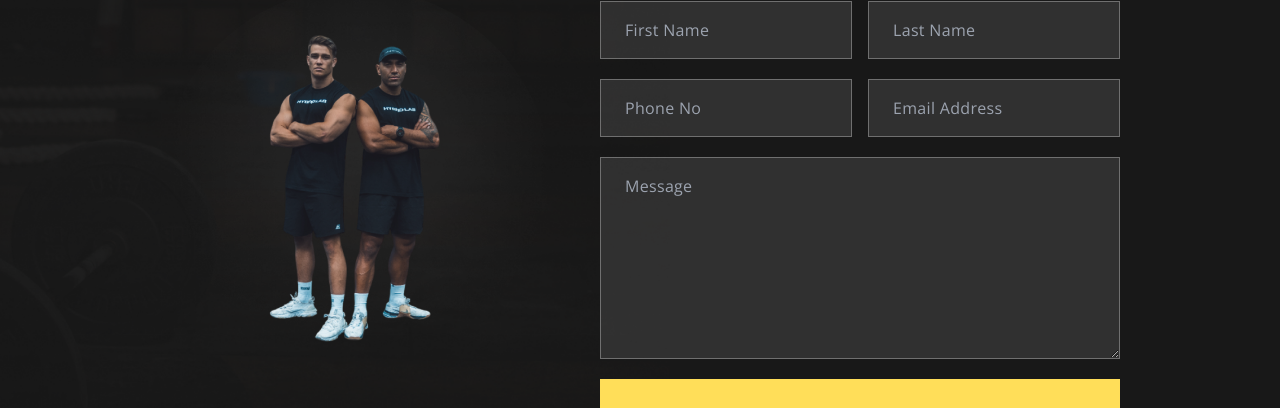
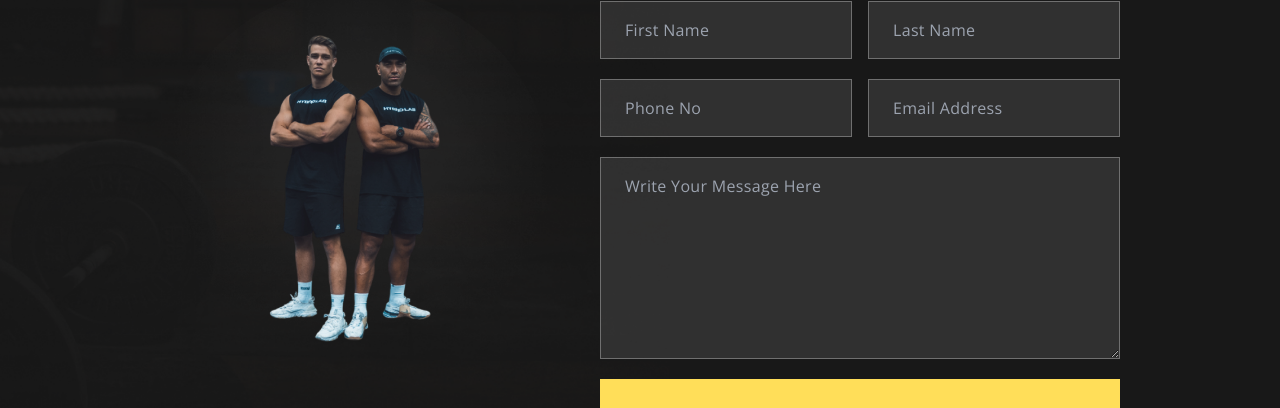
Before and after one commit to rak3fin/hybridlab, a Next.js app: page / in a window 1280 px wide. Shown: the part 5981-6389 px from the top of the page. Built offline with nearby package versions, Linux system fonts and the light colour scheme.

Commit message:
modified

```diff
--- a/src/features/ContactUs/index.tsx
+++ b/src/features/ContactUs/index.tsx
@@ -58,7 +58,7 @@ export default function ContactUs() {
               name=""
               id=""
               className="text-white/60 text-base tracking-[0.02em] border border-white/30 px-6 py-4 bg-white/10 w-full"
-              placeholder="Message"
+              placeholder="Write Your Message Here"
               rows={7}
             ></textarea>
             <button
--- a/src/features/Homehero/index.tsx
+++ b/src/features/Homehero/index.tsx
@@ -34,7 +34,7 @@ export default function Homehero() {
           The Key to your next level of training found in one app.
         </p>
         <Link
-          href="#"
+          href="#membership"
           className="bg-site-main-color text-[#1e1e1e] font-bold text-xs lg:text-base py-5 lg:py-6 px-6 lg:px-7 lg:self-start font-pilat"
         >
           GET STARTED NOW
```
